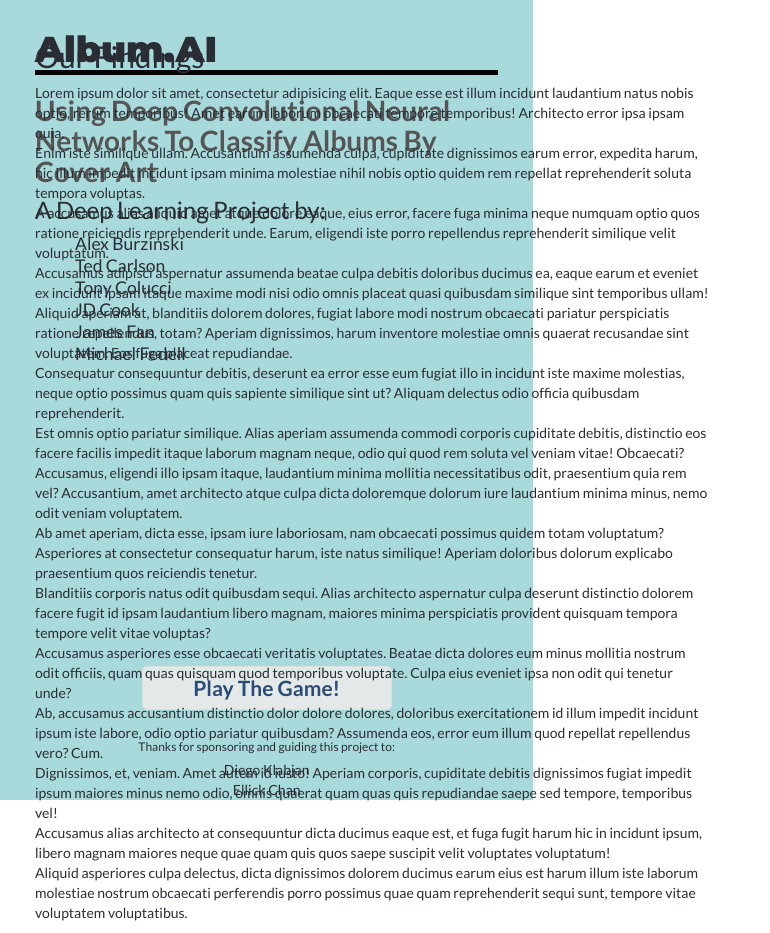
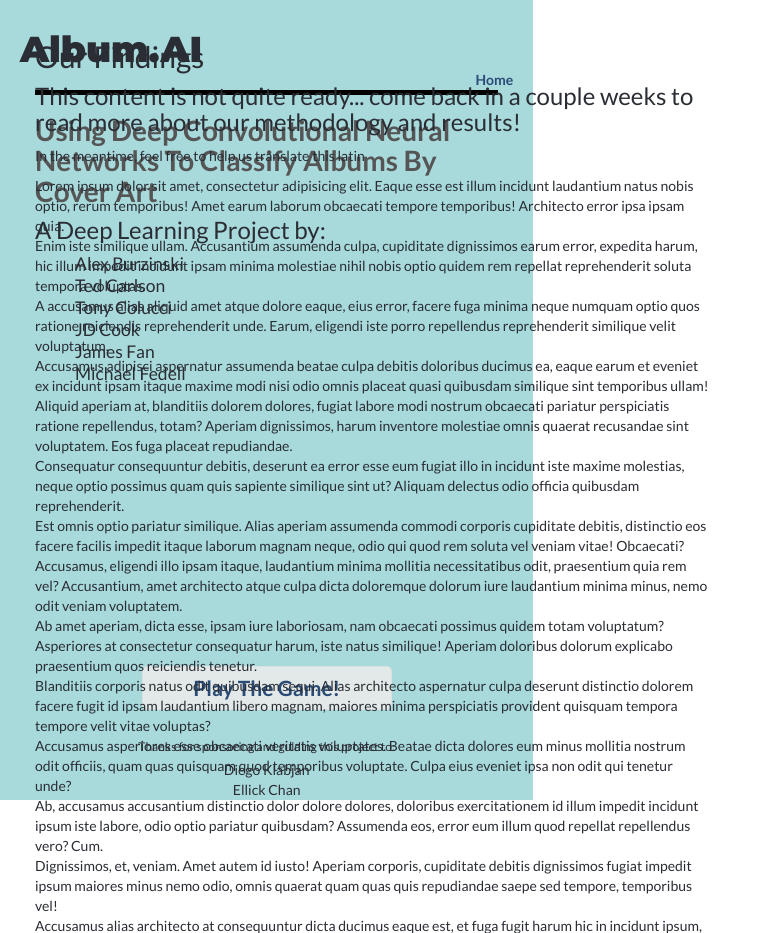
Before and after one commit to michaelfedell/album-ai-flask, a Flask app: page /paper in a window 1280 px wide. Shown: the top 933 px of the page, without its empty margins (0-770 px from the left). Run offline with Flask 2, Linux system fonts and the light colour scheme; some libraries are stand-ins or nearby versions.

Commit message:
Hotfix - add note about missing paper content

```diff
--- a/app/templates/paper.html
+++ b/app/templates/paper.html
@@ -9,8 +9,15 @@
 <div class="row">
     <div id="title" class="col-md-5 h-md-100 accent">
         <div class="content">
-            <div id="title-box" class="title">
-                <h1>Album.AI</h1>
+            <div id="title-box">
+                <div class="row align-text-bottom">
+                    <div class="col-8">
+                        <h1 class="title">Album.AI</h1>
+                    </div>
+                    <div class="col-4 text-right">
+                        <a href="/" id="home-link">Home</a>
+                    </div>
+                </div>
             </div>
             <div>
                 <h3 class="subtitle grey">Using deep convolutional neural networks to classify albums by cover art</h3>
@@ -27,7 +34,9 @@
                 </ul>
             </div>
             <div id="game-button">
-                <a href="/game" class="btn btn-block btn-main subtitle" role="button"><div>Play the Game!</div></a>
+                <a href="/game" class="btn btn-block btn-main subtitle" role="button">
+                    <div>Play the Game!</div>
+                </a>
             </div>
             <div id="acknowledgements">
                 <p>Thanks for sponsoring and guiding this project to:</p>
@@ -40,6 +49,8 @@
     <div id="findings" class="col-md-7 offset-md-5 h-md-100">
         <div class="content">
             <h2>Our Findings</h2>
+            <h4>This content is not quite ready... come back in a couple weeks to read more about our methodology and results!</h4>
+            <p>In the meantime, feel free to help us translate this latin</p>
 
             <div>Lorem ipsum dolor sit amet, consectetur adipisicing elit. Eaque esse est illum incidunt laudantium
                 natus nobis optio, rerum temporibus! Amet earum laborum obcaecati tempore temporibus! Architecto error
```
